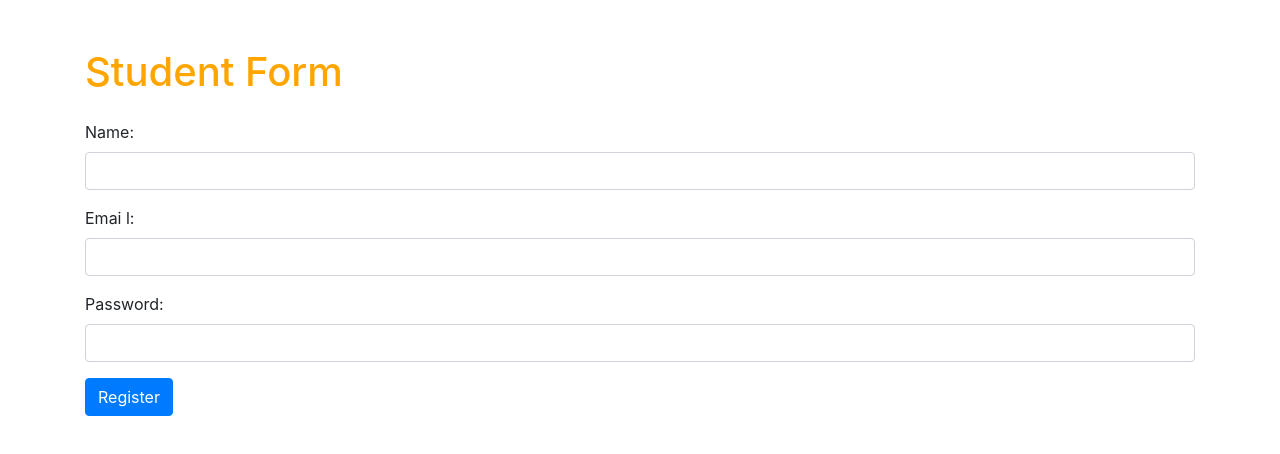
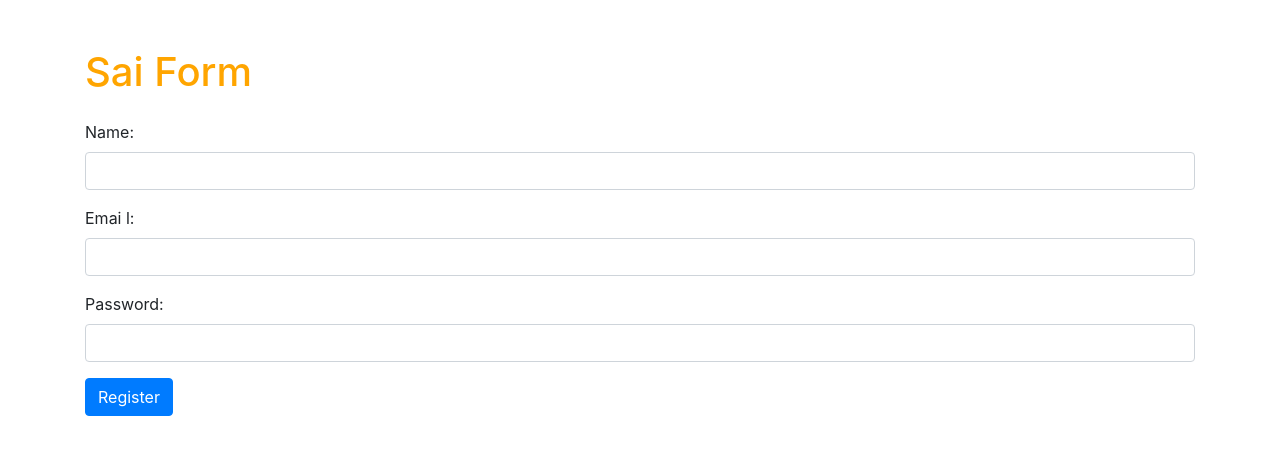
Before and after one commit to saisudhavana/AzureAppService, a plain HTML site: page index.html in a window 1280 px wide. Drawn offline with nearby package versions, Linux system fonts and the light colour scheme.

Commit message:
Update index.html

```diff
--- a/index.html
+++ b/index.html
@@ -8,7 +8,7 @@
 </head>
 <body>
     <div class="container mt-5">
-        <h1 style="color:Orange" class="mb-4">Student  Form</h1>
+        <h1 style="color:Orange" class="mb-4">Sai Form</h1>
         <form>
             <div class="form-group">
                 <label for="name">Name: </label>
```
